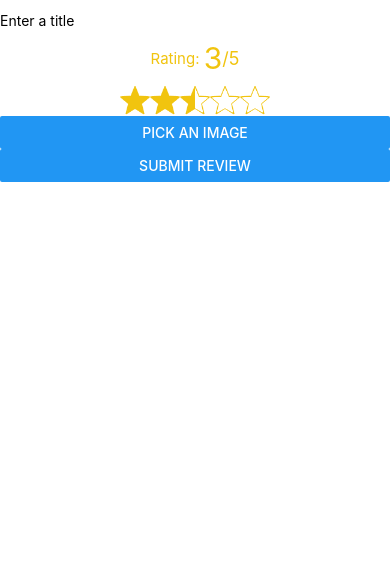
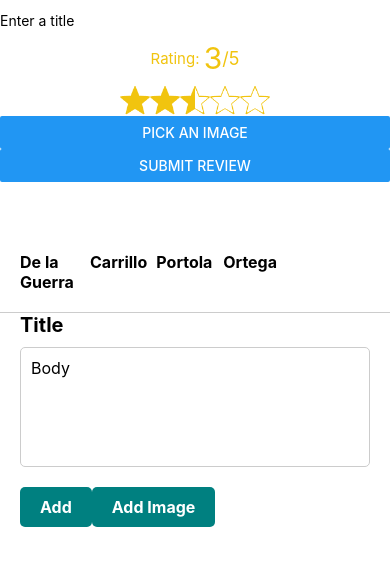
Before and after one commit to Viz108/SBHacks-23-Dining-Hall-App, a React Native app: screen / in a window 390 px wide. Shown: the top 566 px of the page. Built offline with nearby package versions, Linux system fonts and the light colour scheme.

Commit message:
Merged files

```diff
--- a/App.js
+++ b/App.js
@@ -20,13 +20,20 @@
 // });
 
 
-import React, { useState } from 'react';
-import { Button, Image, TextInput, View, Text } from 'react-native';
+import React, { useState, useEffect } from 'react';
+
+import { StyleSheet, ScrollView, TouchableOpacity, Keyboard, Button, Image, TextInput, View, Text } from 'react-native';
 import { useForm, Controller } from 'react-hook-form';
 import { Rating } from 'react-native-ratings';
 import axios from 'axios';
 import ImagePicker from 'react-native-image-picker';
 import mongoose from 'mongoose';
+
+
+import AsyncStorage from '@react-native-async-storage/async-storage'
+import { styles } from './notesstyles';
+import * as ImagePicker2 from 'expo-image-picker';
+import ReactMarkdown from 'react-native-markdown-display';
 
 //const mongoose = require('mongoose');
 
@@ -91,6 +98,76 @@ const AddReviewScreen = () => {
     });
   };
 
+  const STORAGE_KEY = '@notes';
+
+
+  const [activeTab, setActiveTab] = useState('De La Guerra');
+  const [notes, setNotes] = useState([]);
+  const [title, setTitle] = useState('');
+  const [body, setBody] = useState('');
+  const [currentNoteIndex, setCurrentNoteIndex] = useState(null);
+
+  useEffect(() => {
+    AsyncStorage.getItem(STORAGE_KEY).then((savedNotes) => {
+      if (savedNotes) {
+        setNotes(JSON.parse(savedNotes));
+      }
+    });
+  }, []);
+
+  useEffect(() => {
+    AsyncStorage.setItem(STORAGE_KEY, JSON.stringify(notes));
+  }, [notes]);
+
+  const handleAddImage = async () => {
+    const { status } = await ImagePicker2.requestMediaLibraryPermissionsAsync();
+
+    if (status !== 'granted') {
+      alert('Sorry, we need camera roll permissions to make this work!');
+      return;
+    }
+
+    const result = await ImagePicker2.launchImageLibraryAsync({
+      mediaTypes: ImagePicker2.MediaTypeOptions.Images,
+      allowsEditing: true,
+      quality: 1,
+    });
+
+    if (!result.cancelled) {
+      setBody(body => `${body}\n\n![image](${result.uri})`);
+    }
+  };
+
+  const handleAddNote = () => {
+    const newNote = { title, body, tab: activeTab };
+    if (currentNoteIndex !== null) {
+      const updatedNotes = [...notes];
+      updatedNotes[currentNoteIndex] = newNote;
+      setNotes(updatedNotes);
+      setCurrentNoteIndex(null);
+    } else {
+      setNotes([...notes, newNote]);
+    }
+    setTitle('');
+    setBody('');
+  };
+
+  const handleEditNote = (index) => {
+    const updatedNotes = [...notes];
+    updatedNotes[index].time = new Date().getTime();
+    setNotes(updatedNotes);
+    setTitle(updatedNotes[index].title);
+    setBody(updatedNotes[index].body);
+  };
+
+  const handleDeleteNote = (index) => {
+    const updatedNotes = [...notes];
+    updatedNotes.splice(index, 1);
+    setNotes(updatedNotes);
+  };
+
+  const filteredNotes = notes.filter((note) => note.tab === activeTab);
+
   return (
     <View>
       <Controller
@@ -130,7 +207,68 @@ const AddReviewScreen = () => {
       {image && <Image source={{ uri: image.uri }} style={{ width: 200, height: 200 }} />}
 
       <Button title="Submit review" onPress={handleSubmit(onSubmit)} />
+
+      <View style={styles.container}>
+    <View style={styles.tabContainer}>
+      <View style={{ flexDirection: 'row' }}>
+        <TouchableOpacity style={activeTab === 'de_la_guerra' ? styles.activeTab : styles.tab} onPress={() => setActiveTab('de_la_guerra')}>
+          <Text style={styles.tabText}>De la Guerra</Text>
+        </TouchableOpacity>
+        <TouchableOpacity style={activeTab === 'carrillo' ? styles.activeTab : styles.tab} onPress={() => setActiveTab('carrillo')}>
+          <Text style={styles.tabText}>Carrillo</Text>
+        </TouchableOpacity>
+        <TouchableOpacity style={activeTab === 'portola' ? styles.activeTab : styles.tab} onPress={() => setActiveTab('portola')}>
+          <Text style={styles.tabText}>Portola</Text>
+        </TouchableOpacity>
+        <TouchableOpacity style={activeTab === 'ortega' ? styles.activeTab : styles.tab} onPress={() => setActiveTab('ortega')}>
+          <Text style={styles.tabText}>Ortega</Text>
+        </TouchableOpacity>
+      </View>
     </View>
+    <View style={styles.inputContainer}>
+      <TextInput
+        style={styles.titleInput}
+        placeholder="Title"
+        value={title}
+        onChangeText={(text) => setTitle(text)}
+      />
+      <TextInput
+        style={styles.bodyInput}
+        placeholder="Body"
+        value={body}
+        onChangeText={(text) => setBody(text)}
+        multiline={true}
+        onSubmitEditing={() => Keyboard.dismiss()}
+      />
+      <View style={{ flexDirection: 'row' }}>
+        <TouchableOpacity style={styles.addButton} onPress={handleAddNote}>
+          <Text style={styles.addButtonText}>{currentNoteIndex !== null ? 'Save' : 'Add'}</Text>
+        </TouchableOpacity>
+        <TouchableOpacity style={styles.addButton} onPress={handleAddImage}>
+          <Text style={styles.addButtonText}>Add Image</Text>
+        </TouchableOpacity>
+      </View>
+    </View>
+    <View style={{ flex: 1 }}>
+      <ScrollView style={styles.notesContainer}>
+        {filteredNotes.map((note, index) => (
+          <TouchableOpacity key={index} style={styles.noteContainer} onPress={() => handleEditNote(index)}>
+            <Text style={styles.noteTitle}>{note.title}</Text>
+            <ReactMarkdown>{note.body}</ReactMarkdown>
+            <TouchableOpacity style={styles.editButton} onPress={() => handleEditNote(index)}>
+              <Text style={styles.editButtonText}>Edit</Text>
+            </TouchableOpacity>
+            <TouchableOpacity style={styles.deleteButton} onPress={() => handleDeleteNote(index)}>
+              <Text style={styles.deleteButtonText}>Delete</Text>
+            </TouchableOpacity>
+          </TouchableOpacity>
+        ))}
+      </ScrollView>
+    </View>
+  </View>
+    </View>
+
+
   );
 };
 
--- /dev/null
+++ b/notesstyles.js
@@ -0,0 +1,117 @@
+import { StyleSheet } from 'react-native';
+
+export const styles = StyleSheet.create({
+  container: {
+    flex: 1,
+    backgroundColor: '#fff',
+    paddingTop: 50,
+  },
+  inputContainer: {
+    paddingHorizontal: 20,
+    marginBottom: 20,
+  },
+  titleInput: {
+    fontSize: 20,
+    fontWeight: 'bold',
+    marginBottom: 10,
+  },
+  bodyInput: {
+    fontSize: 16,
+    height: 120,
+    paddingVertical: 10,
+    paddingHorizontal: 10,
+    borderColor: '#ccc',
+    borderWidth: 1,
+    borderRadius: 5,
+    marginBottom: 20,
+  },
+  addButton: {
+    backgroundColor: '#008080',
+    borderRadius: 5,
+    paddingVertical: 10,
+    paddingHorizontal: 20,
+    alignSelf: 'flex-end',
+  },
+  addButtonText: {
+    color: '#fff',
+    fontSize: 16,
+    fontWeight: 'bold',
+  },
+  notesContainer: {
+    paddingHorizontal: 20,
+  },
+  noteContainer: {
+    paddingVertical: 10,
+    paddingHorizontal: 10,
+    borderColor: '#ccc',
+    borderWidth: 1,
+    borderRadius: 5,
+    marginBottom: 10,
+  },
+  noteTitle: {
+    fontSize: 18,
+    fontWeight: 'bold',
+    marginBottom: 5,
+  },
+  noteBody: {
+    fontSize: 16,
+    marginBottom: 10,
+  },
+  editButton: {
+    backgroundColor: '#008080',
+    borderRadius: 5,
+    paddingVertical: 5,
+    paddingHorizontal: 10,
+    alignSelf: 'flex-start',
+    marginRight: 10,
+  },
+  editButtonText: {
+    color: '#fff',
+    fontSize: 16,
+    fontWeight: 'bold',
+  },
+  deleteButton: {
+    backgroundColor: '#ff6347',
+    borderRadius: 5,
+    paddingVertical: 5,
+    paddingHorizontal: 10,
+    alignSelf: 'flex-start',
+  },
+  deleteButtonText: {
+    color: '#fff',
+    fontSize: 16,
+    fontWeight: 'bold',
+  },
+  tabContainer: {
+  flexDirection: 'row',
+  justifyContent: 'space-between',
+  alignItems: 'center',
+  paddingHorizontal: 20,
+  paddingVertical: 10,
+  borderBottomWidth: 1,
+  borderBottomColor: '#ccc',
+  },
+  noteImage: {
+    width: 200,
+    height: 200,
+    resizeMode: 'contain',
+    marginTop: 10,
+  },
+  tab: {
+    flex: 1,
+    alignItems: 'center',
+    paddingVertical: 10,
+  },
+  activeTab: {
+    flex: 1,
+    alignItems: 'center',
+    paddingVertical: 10,
+    borderBottomWidth: 2,
+    borderBottomColor: '#000',
+  },
+  tabText: {
+    fontSize: 16,
+    fontWeight: 'bold',
+  }
+
+});
--- a/package.json
+++ b/package.json
@@ -9,14 +9,17 @@
     "web": "expo start --web"
   },
   "dependencies": {
+    "@react-native-async-storage/async-storage": "^1.18.1",
     "axios": "^1.4.0",
     "expo": "~48.0.15",
+    "expo-image-picker": "^14.1.1",
     "expo-status-bar": "~1.4.4",
     "mongoose": "^7.1.1",
     "react": "18.2.0",
     "react-hook-form": "^7.43.9",
     "react-native": "0.71.7",
     "react-native-image-picker": "^5.3.1",
+    "react-native-markdown-display": "^7.0.0-alpha.2",
     "react-native-ratings": "^8.1.0"
   },
   "devDependencies": {
```
Also changed, not shown: 1 other file (tests, documents, lock files or other folders).
